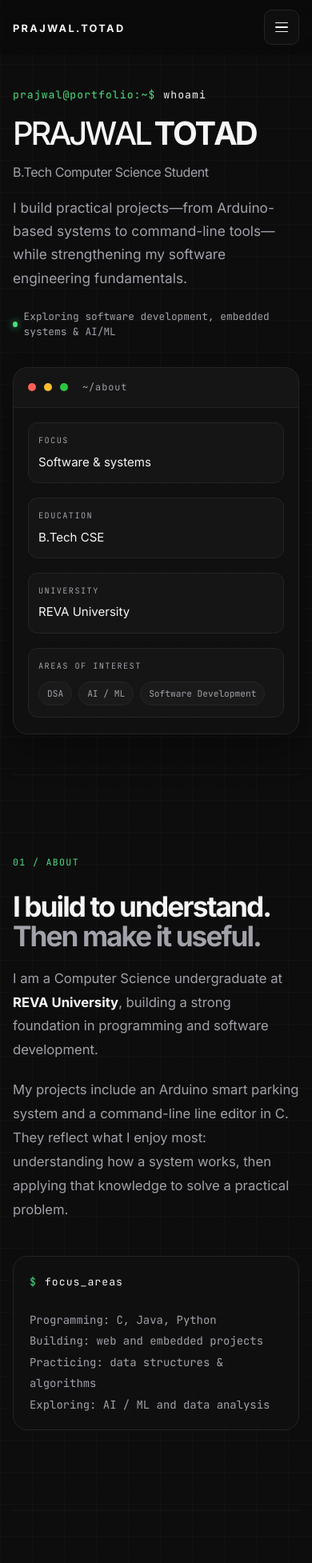
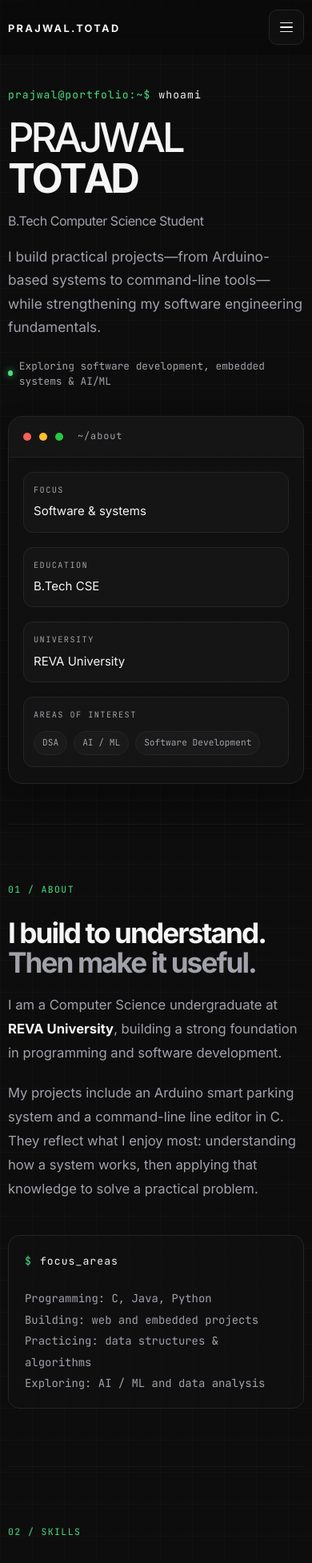
Before and after one commit to prajwaltotad/myportfolio, a React (Vite) app: page / in a window 390 px wide. Shown: the top 1954 px of the page at 80% size. Built offline with nearby package versions, Linux system fonts and the light colour scheme.

Commit message:
Update projest and fitting

```diff
--- a/src/App.css
+++ b/src/App.css
@@ -1288,11 +1288,14 @@
 .project-modal {
   position: relative;
   width: min(620px, 100%);
+  max-height: min(80vh, 720px);
   border: 1px solid var(--border);
   border-radius: 20px;
   background: rgba(11, 11, 11, 0.96);
   box-shadow: var(--shadow);
   padding: 26px 24px 24px;
+  overflow-y: auto;
+  overscroll-behavior: contain;
 }
 
 .modal-close {
@@ -1453,6 +1456,17 @@
   .container,
   .section-shell {
     width: min(100% - 32px, 1200px);
+  }
+
+  .hero-name {
+    white-space: normal;
+    width: auto;
+    flex-wrap: wrap;
+  }
+
+  .hero-name-word {
+    white-space: normal;
+    flex-shrink: 1;
   }
 
   .navbar {
@@ -1503,11 +1517,30 @@
     grid-template-columns: 1fr;
   }
 
+  .profile-item {
+    grid-template-columns: 1fr;
+    align-items: flex-start;
+    justify-items: start;
+  }
+
+  .profile-value {
+    white-space: normal;
+    overflow: visible;
+    text-overflow: initial;
+    word-break: break-word;
+  }
+
   .timeline-item {
     grid-template-columns: 1fr;
     gap: 12px;
   }
 
+  .project-actions {
+    flex-direction: column;
+    align-items: flex-start;
+    gap: 10px;
+  }
+
   .footer-inner {
     flex-direction: column;
     align-items: flex-start;
@@ -1522,6 +1555,48 @@
   }
 }
 
+@media (max-width: 480px) {
+  .container,
+  .section-shell {
+    width: min(100% - 20px, 1200px);
+  }
+
+  .section {
+    padding: 72px 0;
+  }
+
+  .hero h1 {
+    font-size: clamp(2.2rem, 13vw, 3.2rem);
+  }
+
+  .project-card,
+  .activity-card,
+  .skill-group,
+  .learning-card,
+  .timeline,
+  .contact-form,
+  .terminal-panel,
+  .terminal-aside {
+    border-radius: 14px;
+  }
+
+  .project-modal {
+    border-radius: 16px;
+    padding: 22px 16px 18px;
+  }
+
+  .modal-header {
+    flex-direction: column;
+    align-items: flex-start;
+    padding-right: 0;
+  }
+
+  .modal-close {
+    top: 10px;
+    right: 10px;
+  }
+}
+
 @media (prefers-reduced-motion: reduce) {
   html {
     scroll-behavior: auto;
--- a/src/App.tsx
+++ b/src/App.tsx
@@ -62,16 +62,16 @@ const projects: Project[] = [
   },
   {
     number: '03',
-    title: 'Portfolio Website',
+    title: "Gamer's Stop – Video Game Store Management",
     description:
-      'A personal portfolio built to showcase learning, projects and technical interests through a clean developer-first interface.',
-    technologies: ['React', 'TypeScript', 'CSS'],
-    github: 'https://github.com/prajwaltotad',
-    demo: 'https://prajwal-portfolio-zeta.vercel.app/',
+      'A console-based video game store management system built with Python and Pandas. Features separate Admin and Customer panels with stock management, purchase tracking, password protection, and persistent data storage using CSV files.',
+    technologies: ['Python', 'Pandas'],
+    github: 'https://github.com/prajwaltotad/Project_Assign2',
+    demo: null,
     details: {
-      architecture: 'Content → React sections → styled UI → responsive portfolio experience',
+      architecture: 'Admin panel → inventory logic → customer workflow → CSV-backed persistence',
       learned:
-        'This project helped me apply design thinking to the frontend and make content presentation as important as the code behind it.',
+        'This project helped me connect business workflows with clean Python logic, especially around validation, session flow and stateful data handling.',
     },
   },
 ]
@@ -181,6 +181,18 @@ function App() {
     window.addEventListener('keydown', handleKeyDown)
     return () => window.removeEventListener('keydown', handleKeyDown)
   }, [isCommandPaletteOpen])
+
+  useEffect(() => {
+    const previousOverflow = document.body.style.overflow
+
+    if (selectedProject) {
+      document.body.style.overflow = 'hidden'
+    }
+
+    return () => {
+      document.body.style.overflow = previousOverflow
+    }
+  }, [selectedProject])
 
   return (
     <div className="portfolio-shell">
--- a/src/index.css
+++ b/src/index.css
@@ -43,11 +43,14 @@ textarea,
 
 html {
   scroll-behavior: smooth;
+  overflow-x: hidden;
 }
 
 body {
   margin: 0;
   min-height: 100vh;
+  max-width: 100%;
+  overflow-x: hidden;
   background:
     linear-gradient(rgba(255, 255, 255, 0.02), rgba(255, 255, 255, 0.02)),
     linear-gradient(to right, rgba(255, 255, 255, 0.02) 1px, transparent 1px),
```
